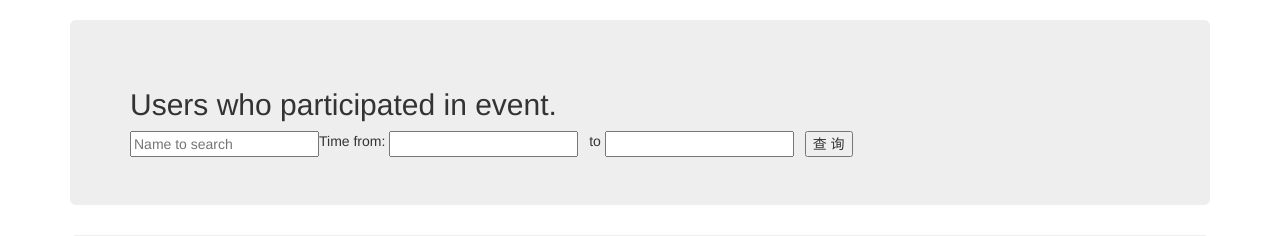
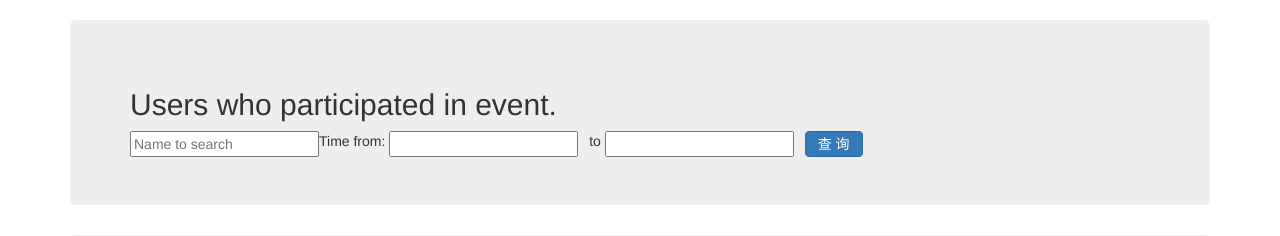
Before and after one commit to yuntaobc/FlaskNeo4jEcharts, a Flask app: page /event/user in a window 1280 px wide. Shown: the part 52-288 px from the top of the page. Run offline with Flask 2, Linux system fonts and the light colour scheme; some libraries are stand-ins or nearby versions; some web fonts are replaced.

Commit message:
Change submit button style

```diff
--- a/app/static/css/custom.css
+++ b/app/static/css/custom.css
@@ -35,3 +35,8 @@ span.form-calender-picker i {
 th {
     padding: 7px;
 }
+
+
+#submit {
+    padding: 2.1px 12px;
+}
--- a/app/templates/event_user.html
+++ b/app/templates/event_user.html
@@ -35,7 +35,7 @@
                 </span>
             </div>
         </div>
-        <input type="button" id="submit" onclick="event_user()" value="查 询" >
+        <input class="btn btn-primary" type="button" id="submit" onclick="event_user()" value="查 询" >
     </form>
     <script>
         $(function() {
```
